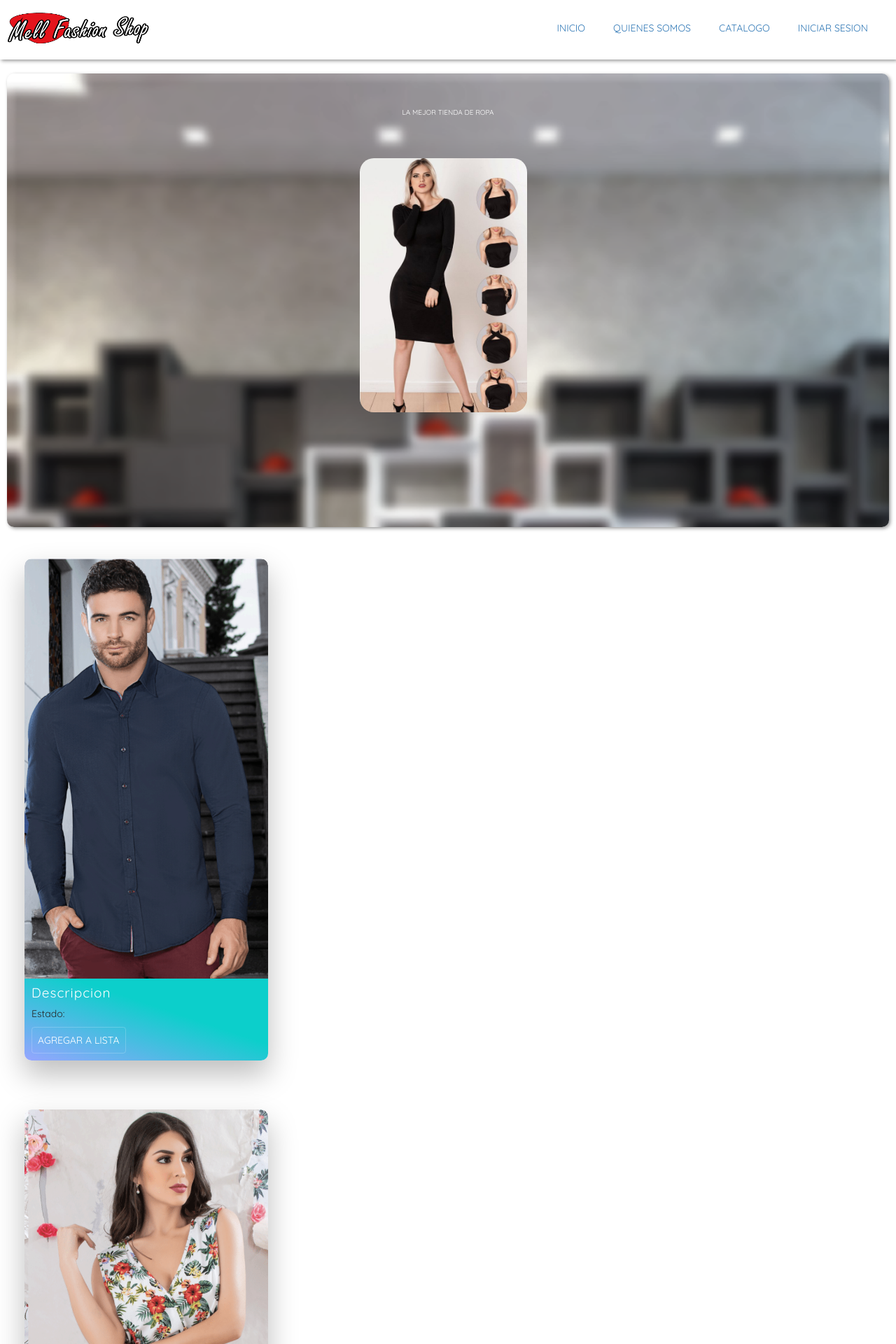
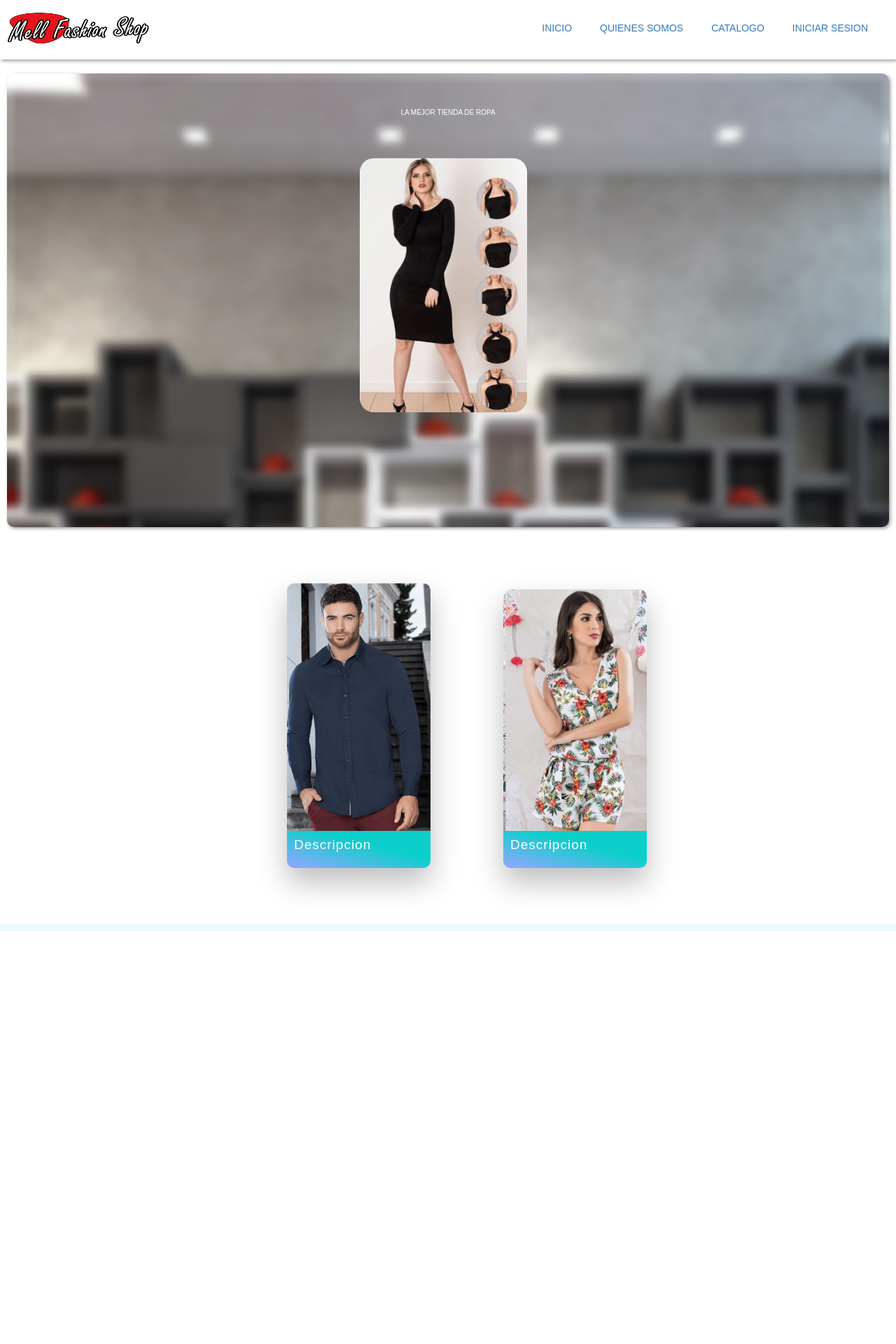
Before and after one commit to dev-jackson/Proyec_Web, a PHP site: page / in a window 1280 px wide. Shown: the top 1920 px of the page at 70% size. After the commit the page ends 1330 px from the top, so only its background shows below. Run offline with PHP 8.4, Linux system fonts and the light colour scheme; some libraries are stand-ins or nearby versions.

Commit message:
Maquetado de Articulos

```diff
--- a/assets/css/card.css
+++ b/assets/css/card.css
@@ -11,18 +11,13 @@
 html {
   background-color: #ecf9ff;
 }
-
-body {
-  color: #272727;
-  font-family: 'Quicksand', serif;
-  font-style: normal;
-  font-weight: 400;
-  letter-spacing: 0;
-  padding: 0rem;
-}
-
 .main{
   max-width: 1200px;
+  margin: 0 auto 10px 300px;
+
+}
+.main2{
+  max-width: 100%;
   margin: 0 auto;
 
 }
@@ -36,7 +31,7 @@ h1 {
 img {
   height: auto;
   max-width: 100%;
-  vertical-align: middle;
+  vertical-align: initial;
 }
 
 .btn {
@@ -58,38 +53,36 @@ img {
 }
 
 .cards {
-  display: inline;
-  flex-wrap: wrap;
-  list-style: none;
-  margin: 0;
-  padding: 0;
+  display: inline-block;
 }
 
 .cards_item {
-  display: flex;
+  display: inline-block;
   padding: 1.5rem;
 }
 
 @media (min-width: 40rem) {
   .cards_item {
-    width: 60%;
+    width: 80%;
   }
 }
 
 @media (min-width: 56rem) {
   .cards_item {
-    width: 70.3333%;
+   padding: 40px;
+   margin: 10px;
+    width: 30.3333%;
   }
 }
 
 .card {
   background-color: white;
-  border-radius: 0.25rem;
+  border-radius: 0.15rem;
   box-shadow: 0 20px 40px 1px rgba(0, 0, 0, 0.25);
-  display: flex;
+  display: inline-block;
   border-radius: 10px;
-  flex-direction: column;
   overflow: hidden;
+  width: 100%;
 }
 
 .card_content {
--- a/views/static/inicio.php
+++ b/views/static/inicio.php
@@ -44,6 +44,7 @@
             </ul>
              </div>
         </div>
+        <div class="main">
         <ul class="cards" >
           <li class="cards_item">
       <div class="card">
@@ -51,8 +52,6 @@
         <div class="card_content">
           <h2 class="card_title">Descripcion</h2>
           <p class="card_text"></p>
-          <h5 >Estado:</h3>
-          <a class='btn card_btn'>Agregar a Lista</a>
         </div>
       </div>
     </li>
@@ -62,34 +61,12 @@
         <div class="card_content">
           <h2 class="card_title">Descripcion</h2>
           <p class="card_text"></p>
-          <h5 >Estado:</h3>
-          <a class='btn card_btn'>Agregar a Lista</a>
+
         </div>
       </div>
     </li>
     </ul>
-           <div class="categ">
-                   <h1>CATEGORIAS</h1>
-                   <ul>
-                   <li><div class="card ">
-                           <img src="./assets/img/ropamujer1.png" alt="Avatar" style="width:100%">
-                           <div class="container">
-                             <h4><b>Ropa Mujer</b></h4>
-                             <p>Visualizar</p>
-                           </div>
-                    </div>
-                   </li>
-                   <li>
-                    <div class="card ">
-                           <img src="./assets/img/ropahombre.png" alt="Avatar" style="width:100%">
-                           <div class="container">
-                             <h4><b>Ropa Hombre</b></h4>
-                             <p>Visualizar</p>
-                           </div>
-                    </div>
-                   </li>
-
-               </ul>
+    </div>
            </div>
     </div>
 </body>
```
Also changed, not shown: views/dynamic/category.php (+4 -8 lines).
